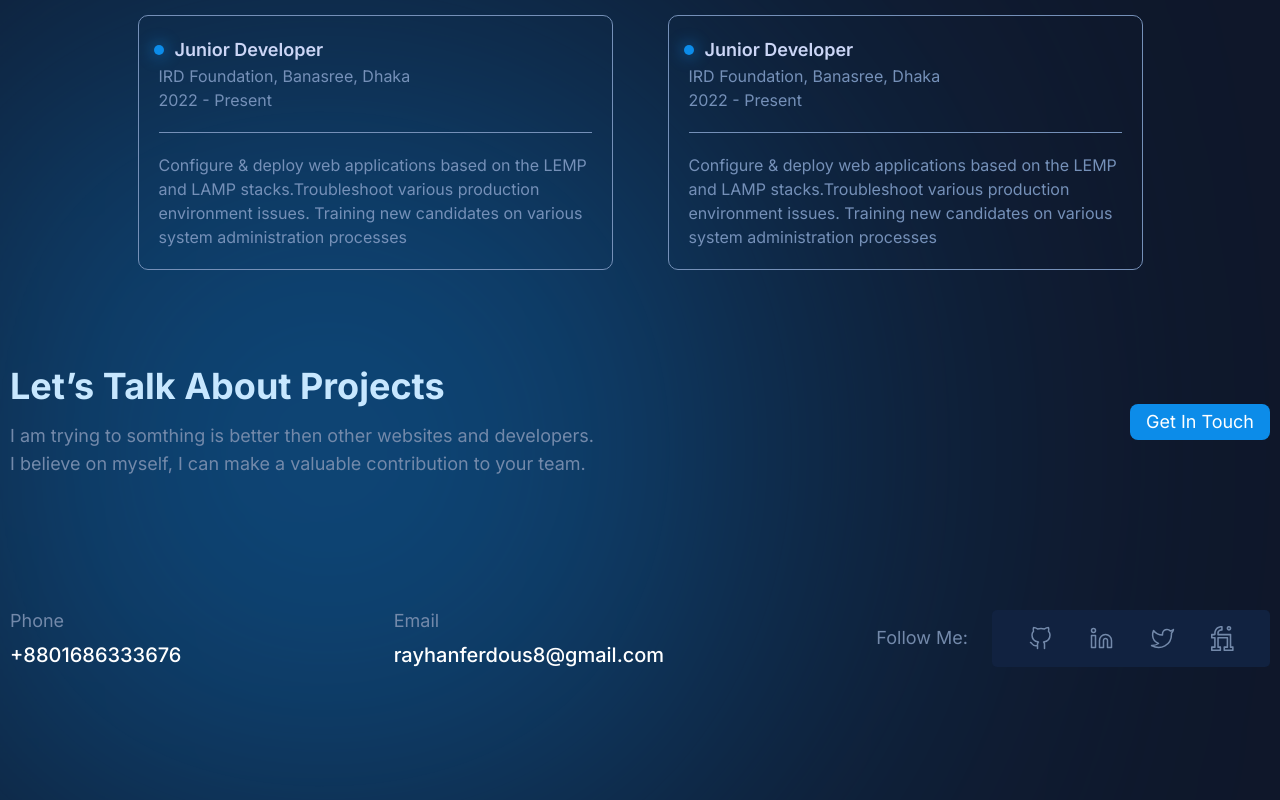
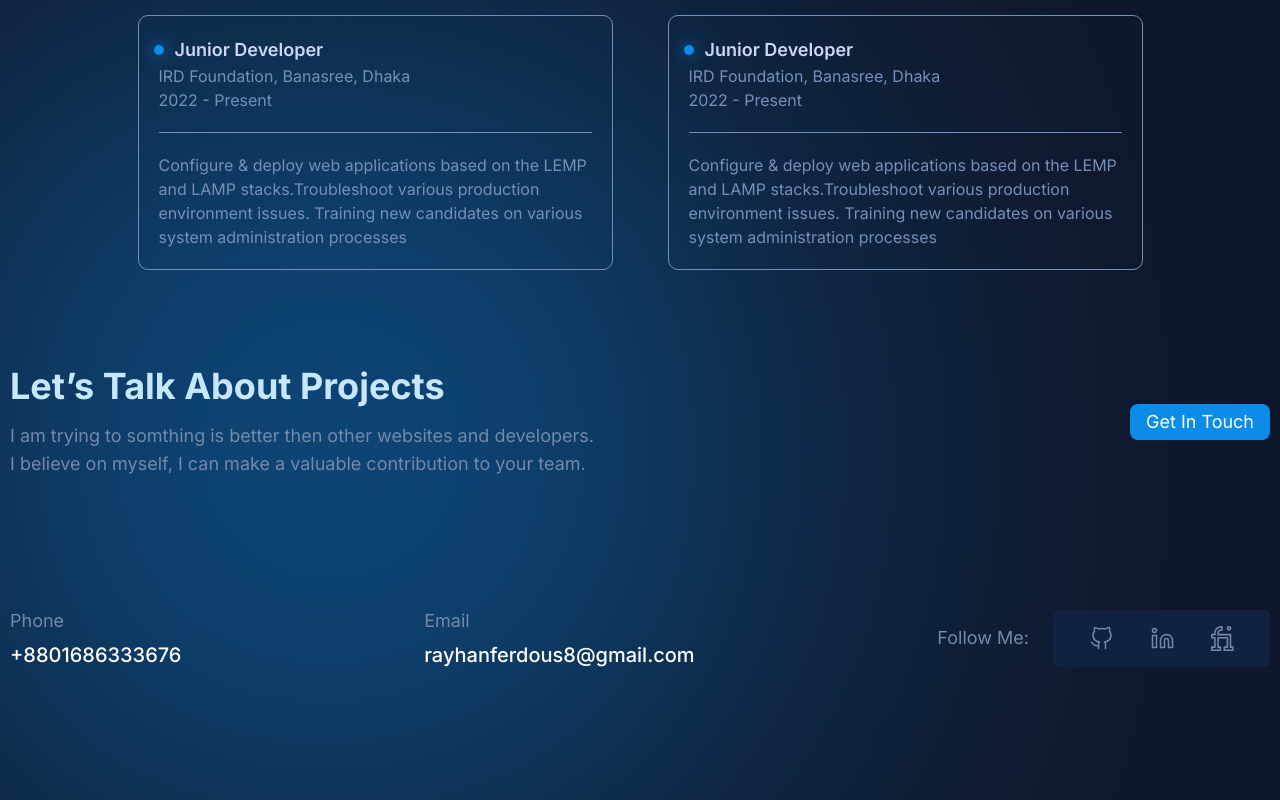
Before and after one commit to rayhanferdous/rayhanferdous, a Next.js app: page / in a window 1280 px wide. Shown: the part 5592-6392 px from the top of the page. Built offline with nearby package versions, Linux system fonts and the light colour scheme.

Commit message:
Update Footer.js

```diff
--- a/components/Layout/Index/Footer.js
+++ b/components/Layout/Index/Footer.js
@@ -49,7 +49,7 @@ function Footer() {
             >
               <LinkedInSvg />
             </Link>
-            <TwitterSvg />
+            {/* <TwitterSvg /> */}
             <Link href={"https://www.fiverr.com/therayhan"} target="_blank">
               <FiverrSvg />
             </Link>
```
